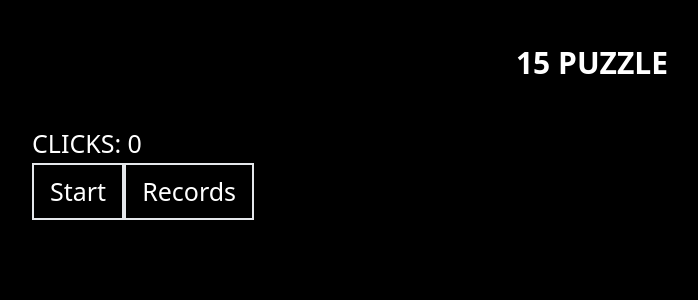
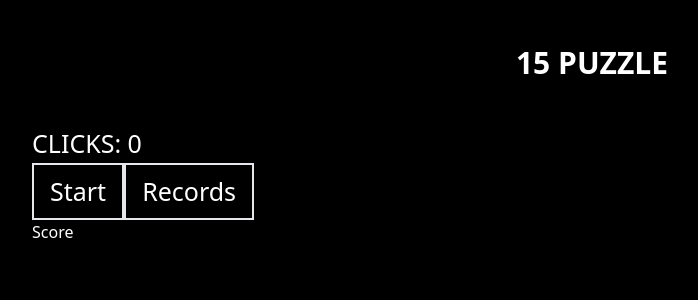
Before and after one commit to lickoneyou/15puzzle, a React (Create React App) app: page /#/score in a window 1280 px wide. Shown: the top 300 px of the page, without its empty margins (48-746 px from the left). Built offline with nearby package versions, Linux system fonts and the light colour scheme.

Commit message:
fix record btn

```diff
--- a/src/components/ControlPanel.tsx
+++ b/src/components/ControlPanel.tsx
@@ -8,7 +8,7 @@ import { useDispatch } from 'react-redux'
 const ControlPanel = ({ puzzle, setPuzzle }: Props) => {
   const clicks = useSelector((state: IRootState) => state)
   const [btnText, setBtnText] = useState('Start')
-  const [scoreHref, setScoreHref] = useState('#score')
+  const [scoreHref, setScoreHref] = useState('#state')
   const dispatch = useDispatch()
   const btnStyles =
     'text-white text-[25px] border-2 py-2 px-4 hover:bg-white hover:text-black transition ease-in-out duration-150 select-none'
@@ -27,7 +27,7 @@ const ControlPanel = ({ puzzle, setPuzzle }: Props) => {
       <a
         href={scoreHref}
         onClick={() =>
-          setScoreHref((state) => (state === '#' ? '#score' : '#'))
+          setScoreHref((state) => (state.includes('score') ? '#' : '#score'))
         }
         className={[btnStyles, 'inline-block'].join(' ')}
       >
--- a/src/components/Score.tsx
+++ b/src/components/Score.tsx
@@ -2,7 +2,7 @@ import React from 'react'
 
 const Score = () => {
   return (
-    <div>Score</div>
+    <div className='text-white'>Score</div>
   )
 }
 
```
